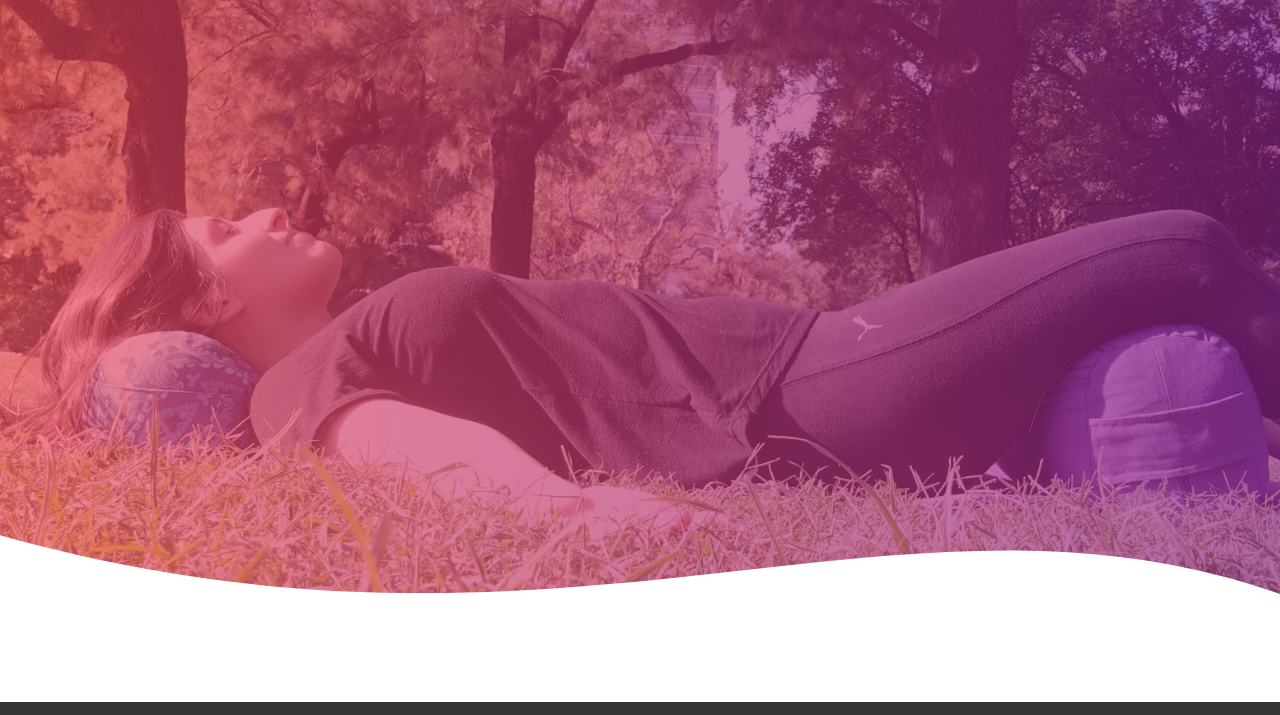
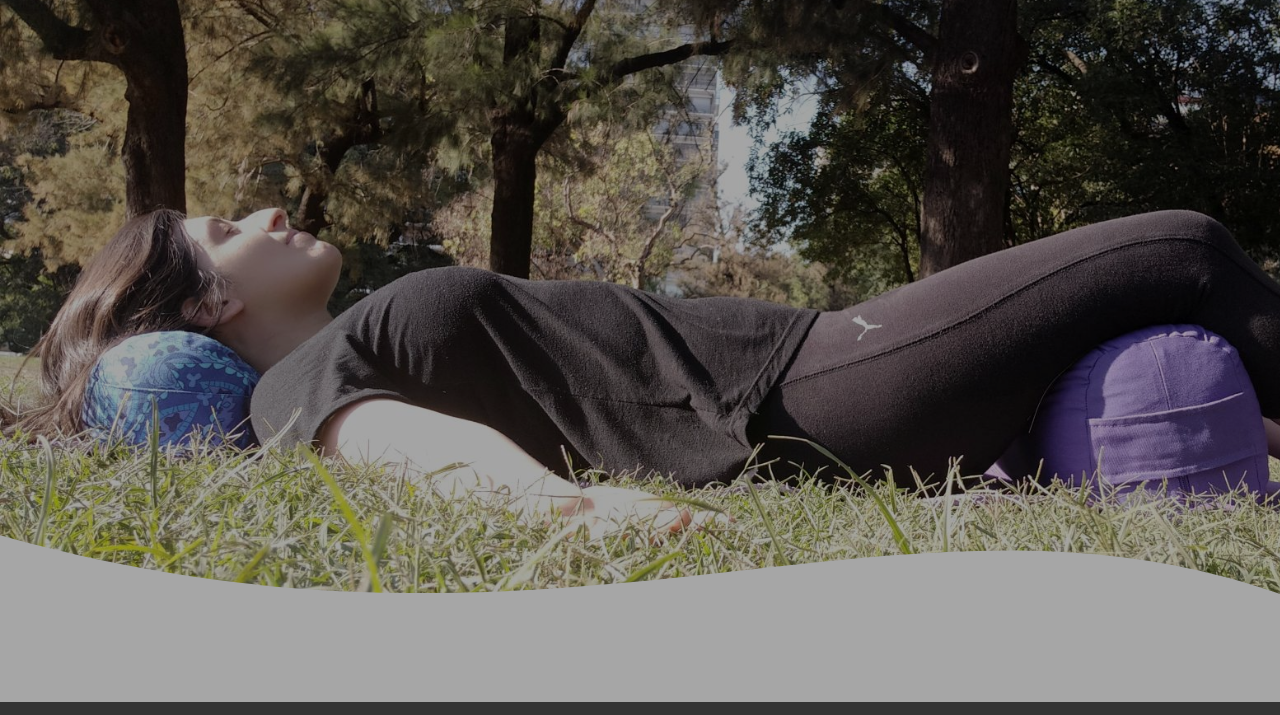
Before and after one commit to EnriqueHS/Bahe, a plain HTML site: page index.html in a window 1280 px wide. Shown: the part 187-902 px from the top of the page. Drawn offline with Linux system fonts and the light colour scheme.

Commit message:
portada mod

```diff
--- a/css/layout/layout.css
+++ b/css/layout/layout.css
@@ -27,17 +27,20 @@ main{
 
 #wave-cont{
   width: 100%;
-  background: #8A2387;
-  /* fallback for old browsers */
+  /* background: #8A2387;
+
   background: -webkit-linear-gradient(to right, rgba(233, 63, 86, 0.644), hsla(302, 60%, 34%, 0.664)), url(/assets/images/portada2.jpg);
-  /* Chrome 10-25, Safari 5.1-6 */
+
   background: linear-gradient(to right, rgba(233, 63, 86, 0.644), hsla(302, 60%, 34%, 0.664)), url(/assets/images/portada2.jpg);
-  /* W3C, IE 10+/ Edge, Firefox 16+, Chrome 26+, Opera 12+, Safari 7+ */
+  */
   height:100vh;
+  filter: brightness(65%);
+  background: url(/assets/images/portada2.jpg);
 
   background-size: cover;
   background-attachment: fixed;
   position: relative;
+
 }
 .wave{
   position: absolute;
```
